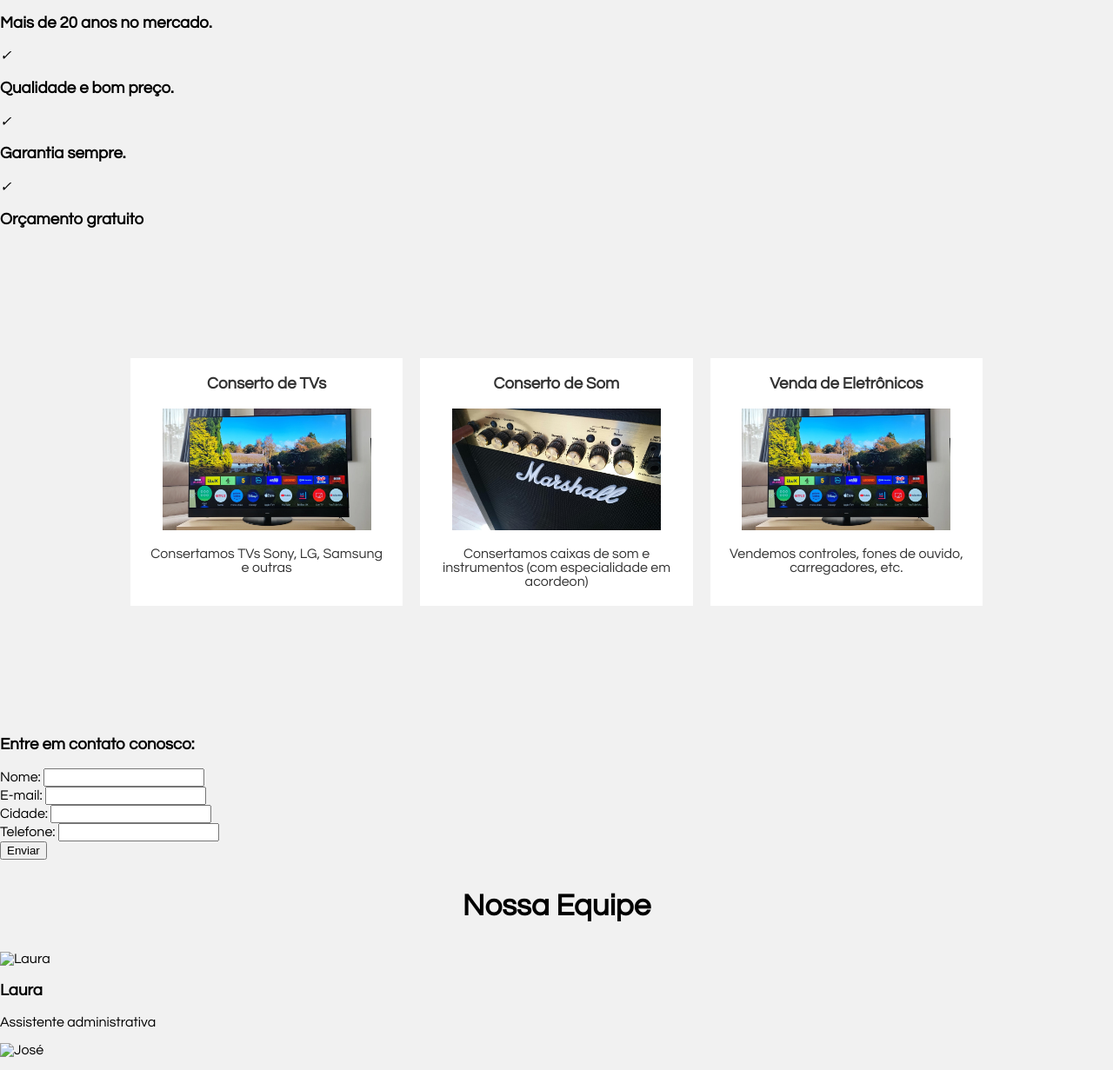
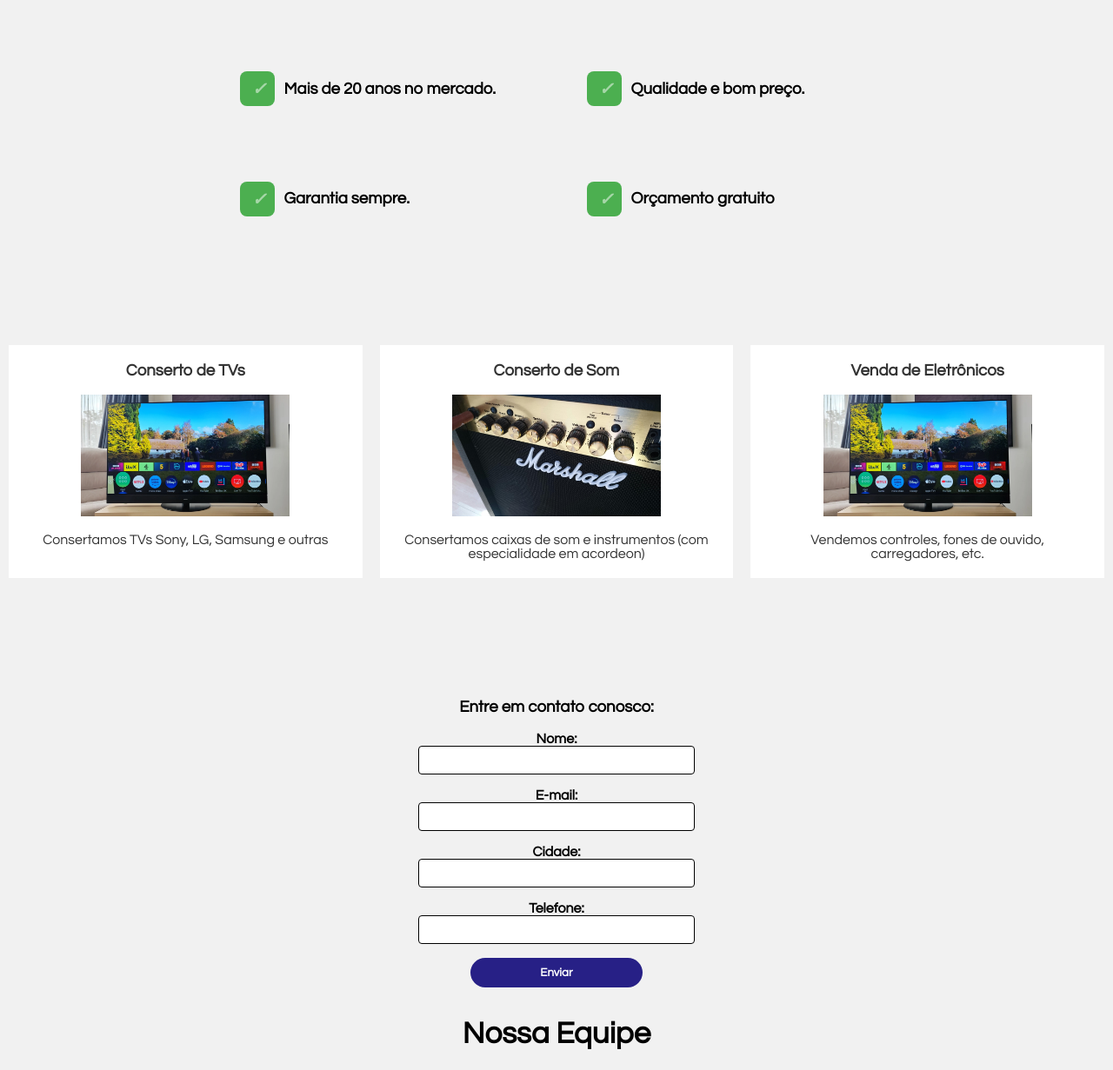
Before and after one commit to IsacRamalho/eletronicargb, a plain HTML site: page index.html in a window 1280 px wide. Shown: the part 503-1734 px from the top of the page at 87% size. Drawn offline with Linux system fonts and the light colour scheme.

Commit message:
Update styles.css

```diff
--- a/styles.css
+++ b/styles.css
@@ -81,21 +81,107 @@ h1 {
   font-family: 'Century Gothic';
   border-radius: 20px;
   font-weight: bold;
+}
 
-}
 .imagergb {
   position: absolute;
   top: 90;
-  right: 200px;
+  left: 850px;
   width: 300px;
   height: auto;
+}
+
+.grid-check-container {
+  display: grid;
+  grid-template-columns: repeat(2, 1fr);
+  width: 60%;
+  grid-gap: 30px;
+  margin: 100px auto;
+}
+
+.grid-check-item {
+  display: flex;
+  flex-direction: row;
+  align-items: center; /* Centraliza verticalmente os elementos */
+  background-color: #f1f1f1;
+  padding: 20px;
+}
+
+.grid-check-item h3 {
+  margin-left: 20px;
+
+}
+
+.box {
+  width: 40px;
+  height: 40px;
+  background-color: #4CAF50;
+  border-radius: 8px;
+  overflow: hidden;
+  transition: background-color 0.3s ease;
+  display: flex;
+  justify-content: center;
+  align-items: center;
+}
+
+.check-icon {
+  font-weight: bold;
+  font-size: 20px;
+  color: white;
+  opacity: 0.5; /* Definir a opacidade inicial */
+  transition: opacity 0.3s ease;
+  margin-left: -8%;
+}
+
+.box:hover {
+  background-color: #2E8B57; /* Cor da caixa ao passar o mouse */
+}
+
+.box:hover .check-icon {
+  opacity: 1;
+}
+
+.form-container {
+  display: flex;
+  flex-direction: column;
+  align-items: center;
+  justify-content: center;
+  text-align: left;
+}
+.form-container label {
+  display: block;
+  font-weight: bold;
+}
+
+.form-container input {
+  width: 100%;
+  max-width: 300px;
+  padding: 8px;
+  border: 1px solid #000000;
+  border-radius: 4px;
+  width: 35%;
+}
+
+.enviar {
+  background-color: #272086;
+  border: none;
+  outline: none;
+  padding: 10px 80px;
+  transition: background-color 0.3s ease;
+  color: white;
+  position: relative;
+  font-family: 'Century Gothic';
+  border-radius: 20px;
+  font-weight: bold;
 }
 
 .grid-container {
   display: grid;
   grid-template-columns: repeat(3, 1fr);
   grid-gap: 20px;
-  margin: 150px;
+  margin: 10px;
+  margin-top: 120px; /* Espaço antes da grade */
+  margin-bottom: 120px;
 }
 
 .grid-item {
@@ -113,14 +199,33 @@ h1 {
   margin-bottom: 0;
 }
 
+.grid-equipe-container {
+  display: grid;
+  grid-template-columns: repeat(3, 1fr);
+  grid-gap: 5px;
+  margin: 20px;
+}
+
+.grid-equipe-item {
+  background-color: #f1f1f1;
+  padding: 20px;
+  text-align: center;
+  color: #333;
+}
+
+.grid-equipe-item h3 {
+  margin-top: 0;
+}
+
+.imagemequipe {
+  border-radius: 8px;
+  overflow: hidden;
+}
 @media (max-width: 768px) {
   .grid-container {
     grid-template-columns: 1fr;
   }
+  .grid-equipe-container {
+    grid-template-columns: 1fr;
+  }
 }
-
-@font-face {
-  font-family: 'MyCustomFont';
-  src: url('path/to/mycustomfont.woff2') format('woff2'),
-       url('path/to/mycustomfont.woff') format('woff');
-}
```
